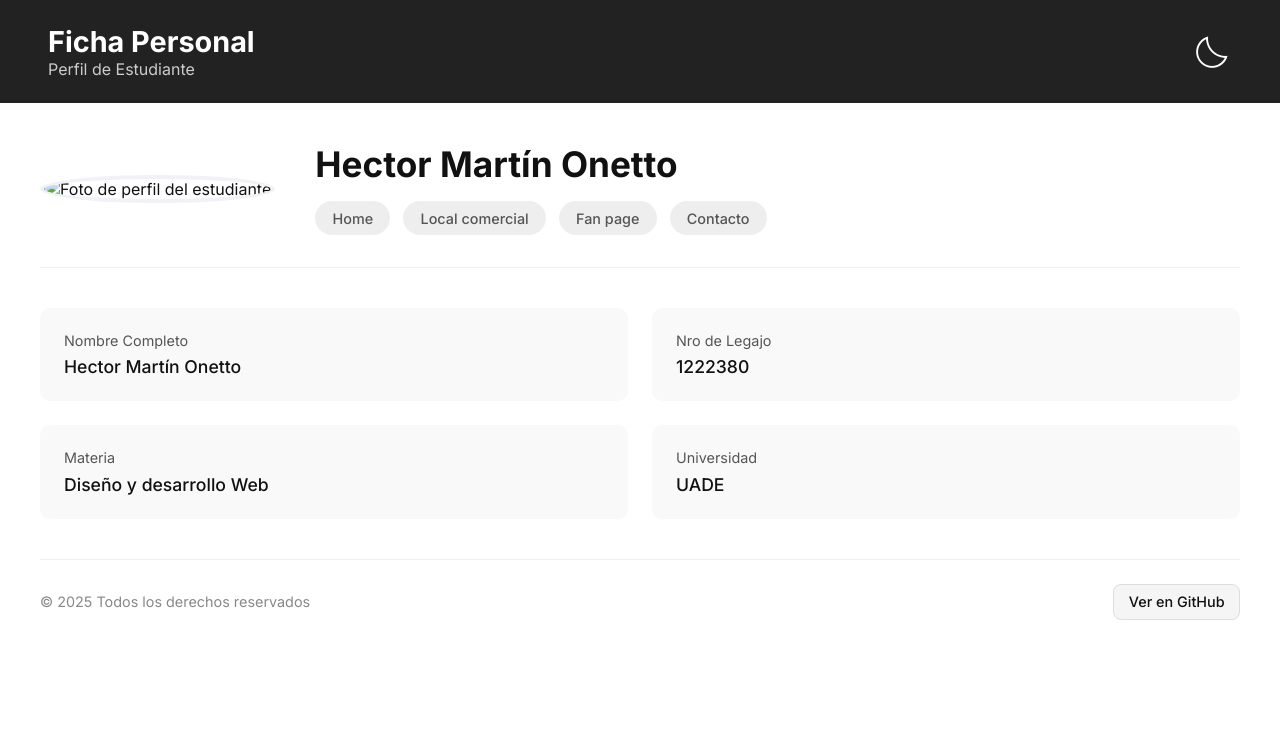
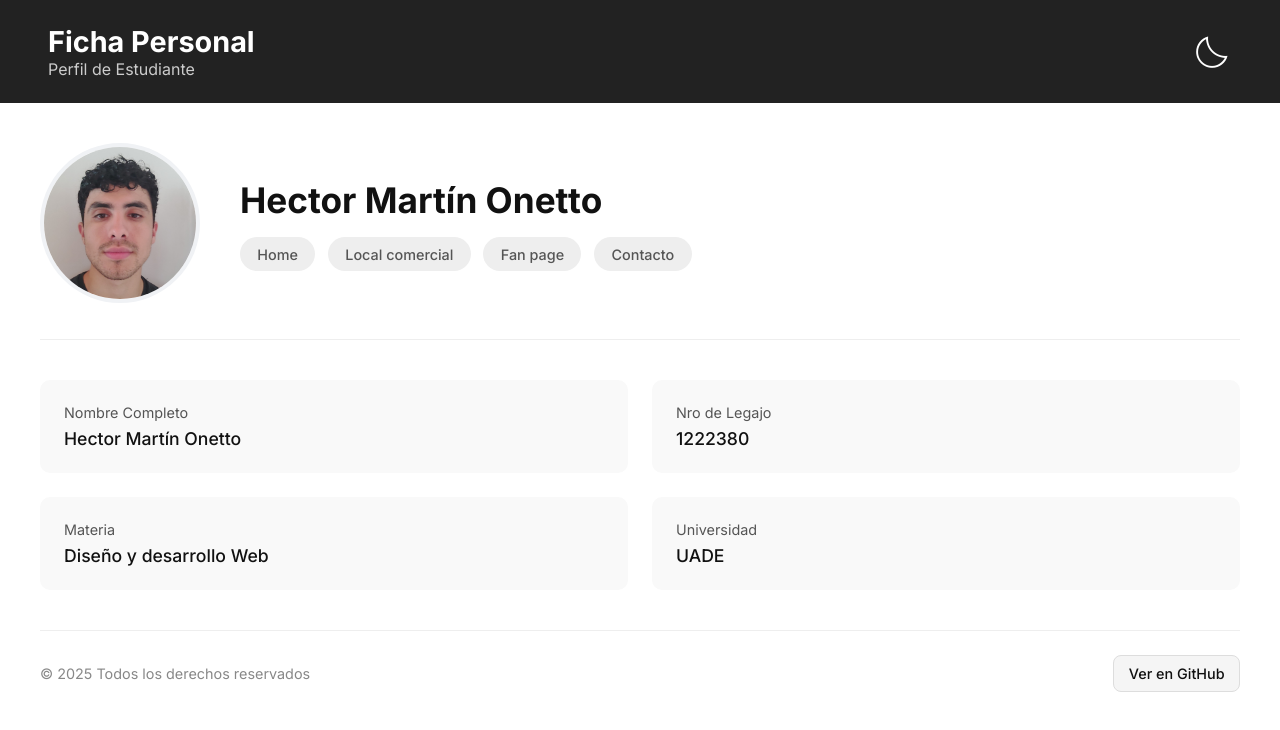
Before and after one commit to OnettoHector/ParcialDesarrolloWeb, a plain HTML site: page index.html in a window 1280 px wide. Drawn offline with nearby package versions, Linux system fonts and the light colour scheme; the site is published under a folder, as on GitHub Pages, so addresses that start at the root find nothing.

Commit message:
Update index.html

```diff
--- a/index.html
+++ b/index.html
@@ -30,7 +30,7 @@
     <main>
         <div id="informacionUsuario">
             <div id="imagenUsuario">
-                <img src="/Imagenes/imagen-alumno-cuadrada.jpg" alt="Foto de perfil del estudiante">
+                <img src="Imagenes/imagen-alumno-cuadrada.jpg">
             </div>
             <div id="datosUsuarioUno">
                 <div id="nombreUsuario">Hector Martín Onetto</div>
@@ -74,4 +74,5 @@
 
 </body>
 
+
 </html>
```
